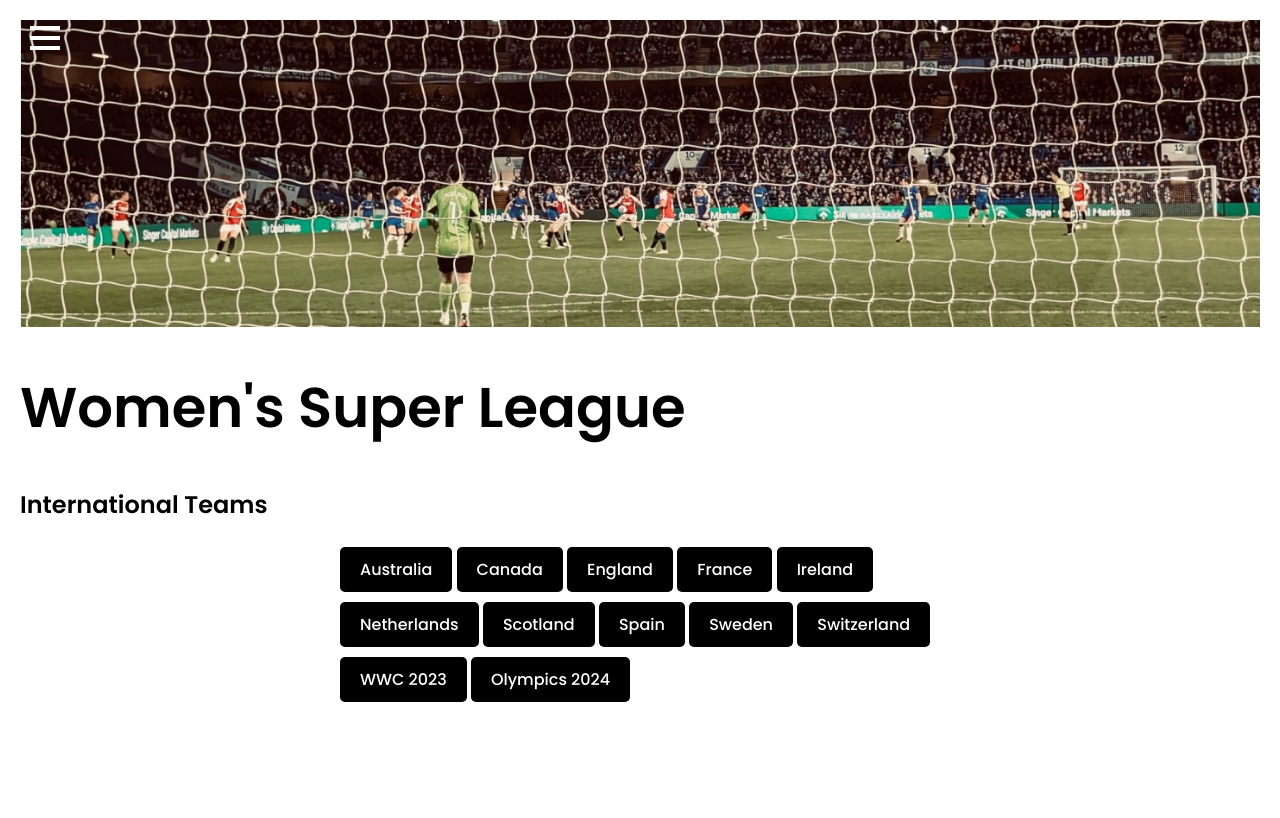
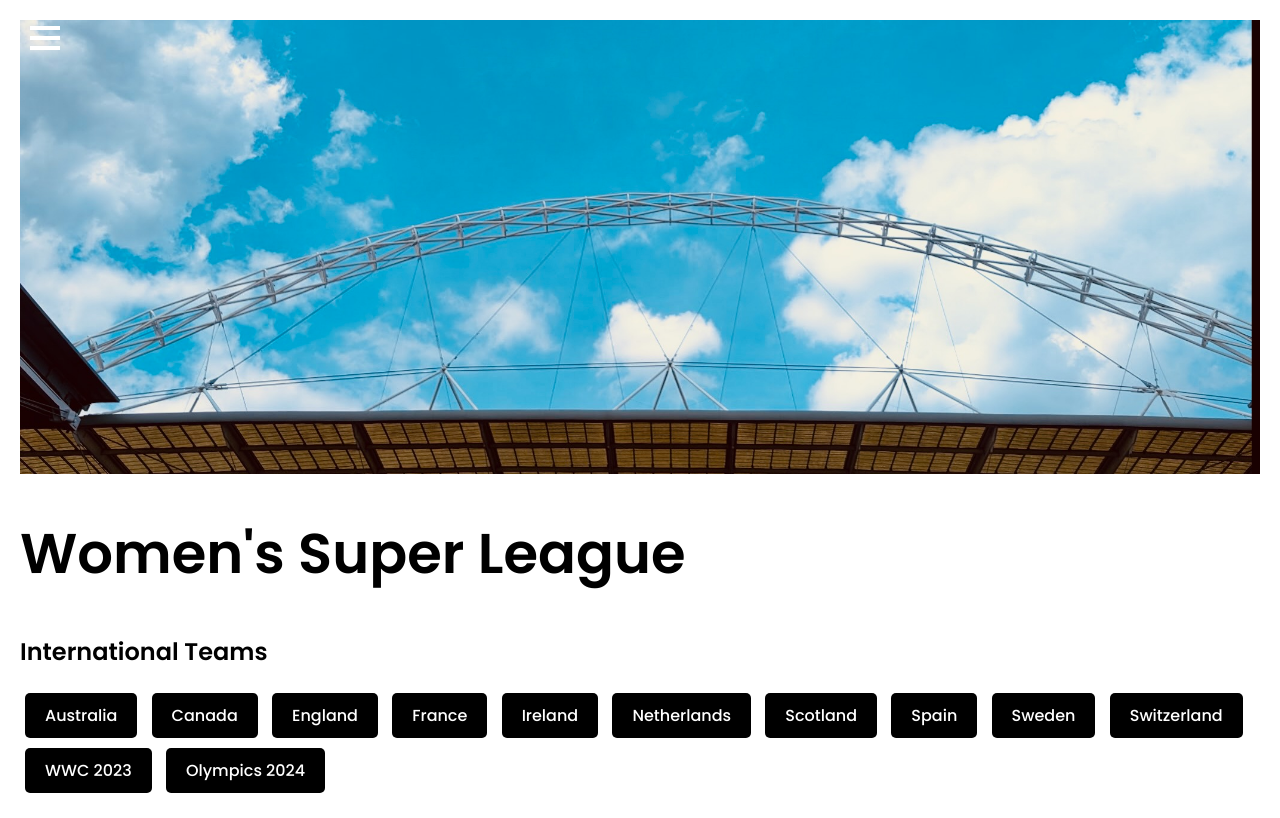
Before and after one commit to wslnames/wslnames, a plain HTML site: page international.html in a window 1280 px wide. Drawn offline with Linux system fonts and the light colour scheme.

Commit message:
england pages

```diff
--- a/international.html
+++ b/international.html
@@ -35,17 +35,11 @@
         }
     </script>
 
-    <!-- Inline Style for Buttons and Alignment -->
+    <!-- Inline Style for Black Buttons -->
     <style>
-        .team-buttons {
-            text-align: left;
-            margin: 0 auto;
-            max-width: 600px; /* Optional: Adjust for the container width */
-        }
-
         .black-button {
             display: inline-block;
-            margin: 5px 0;
+            margin: 5px;
             padding: 10px 20px;
             font-family: 'Poppins', sans-serif;
             font-size: 16px;
@@ -61,10 +55,6 @@
         .black-button:hover {
             background-color: #333;
         }
-
-        h2 {
-            margin-bottom: 20px;
-        }
     </style>
 </head>
 
@@ -72,7 +62,7 @@
     <!-- Header Section -->
     <header>
         <!-- Banner -->
-        <img src="images/wsl.jpg" alt="Women's Super League Banner" class="banner">
+        <img src="images/international_banner.jpg" alt="Women's Super League Banner" class="banner">
 
         <!-- Hamburger Menu -->
         <div class="hamburger-menu" onclick="toggleMenu()">
```
Also changed, not shown: international/england.html (+2 -2 lines), images/international_banner.jpg (added), 1 other file.
